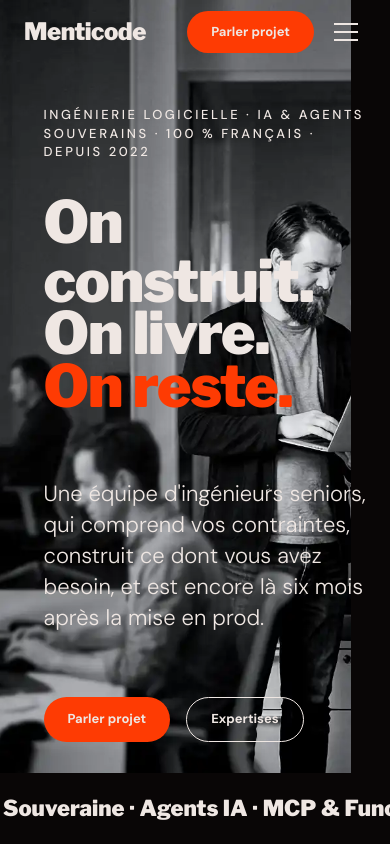
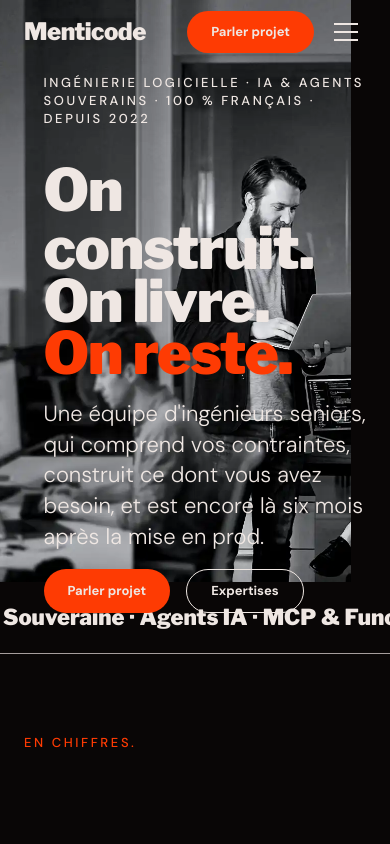
Before and after one commit to stevedelcourt/menticode, a plain HTML site: page public/index.html in a window 390 px wide. Shown: the top 844 px of the page. Drawn offline with nearby package versions, Linux system fonts and the light colour scheme.

Commit message:
Fit hero content on mobile without scroll

```diff
--- a/public/styles.css
+++ b/public/styles.css
@@ -1374,7 +1374,9 @@
   .hero {
     background-position: 86% 103%;
     background-size: auto 100%;
-    padding-top: calc(var(--nav-height) + 20px);
+    padding-top: calc(var(--nav-height) + 10px);
+    min-height: auto;
+    padding-bottom: 40px;
   }
 
   .hero-bg {
@@ -1408,6 +1410,11 @@
   .hero h1 {
     font-size: clamp(48px, 15vw, 96px);
     display: block;
+    margin-bottom: var(--space-sm);
+  }
+
+  .hero-subtitle {
+    margin-bottom: var(--space-sm);
   }
 
   .hero h1 .word {
```
